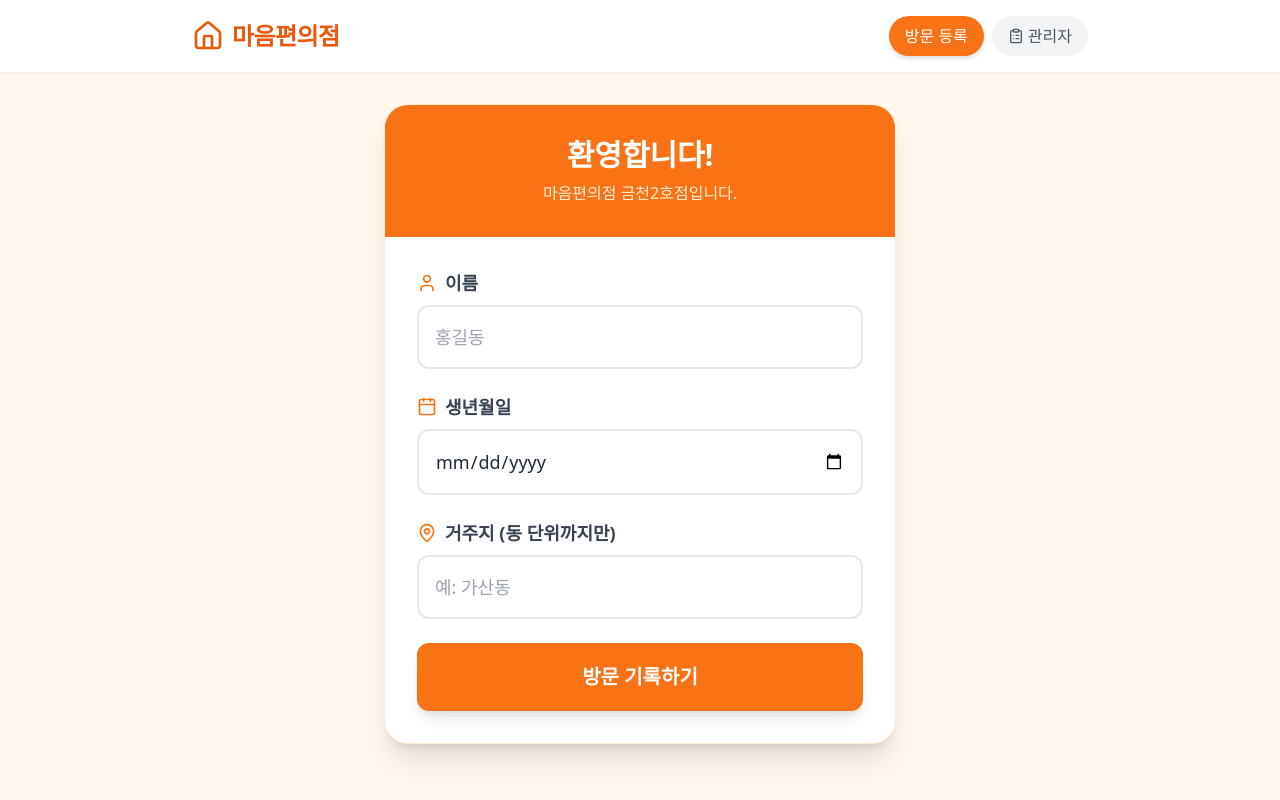
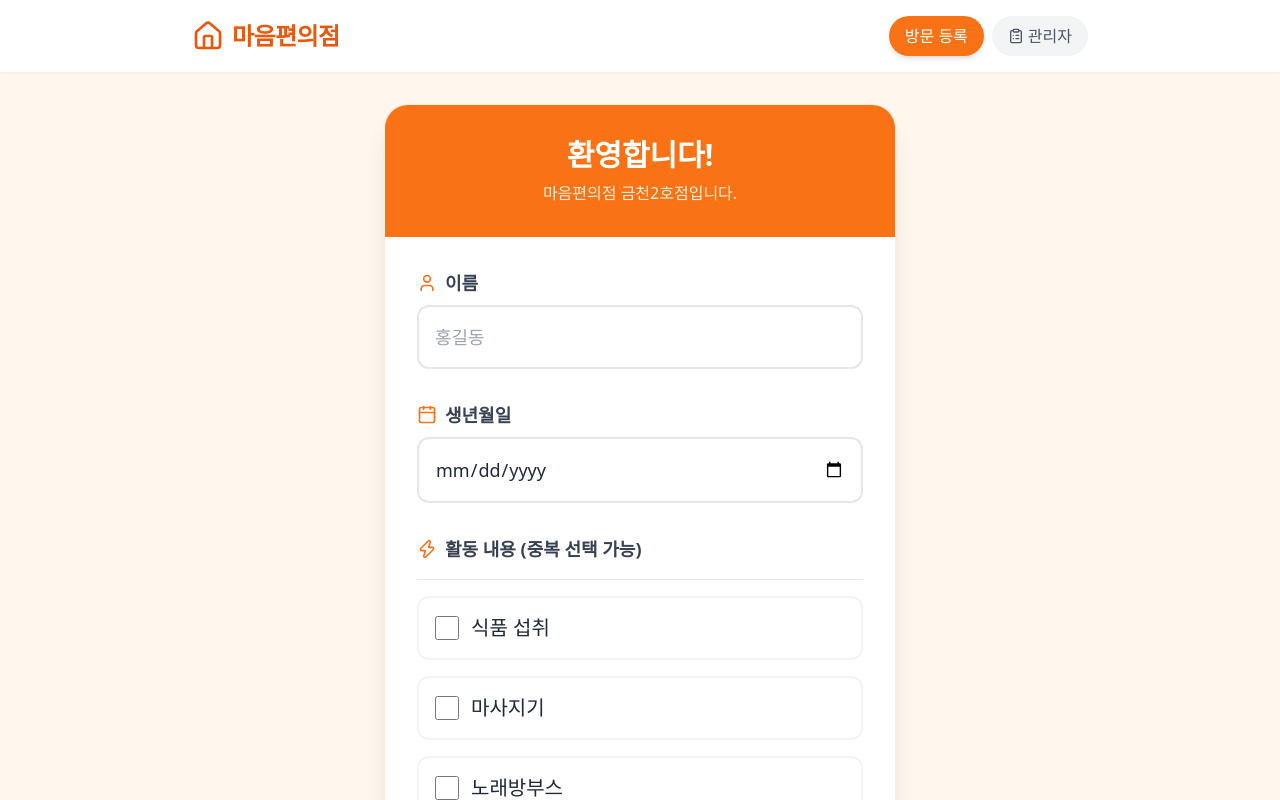
Before and after one commit to vaqui1220/maum-store, a React (Create React App) app: page / in a window 1280 px wide. Shown: the top 800 px of the page. Built offline with nearby package versions, Linux system fonts and the light colour scheme.

Commit message:
거주지 삭제 및 활동내용 추가

```diff
--- a/src/App.js
+++ b/src/App.js
@@ -1,36 +1,57 @@
 import React, { useState, useEffect } from 'react';
-import { User, Calendar, MapPin, ClipboardList, Clock, Download, Home, Edit2, Trash2, Check, X } from 'lucide-react';
+import { User, Calendar, ClipboardList, Clock, Download, Home, Edit2, Trash2, Check, X, Coffee, Music, Zap } from 'lucide-react';
 
 export default function App() {
   const [activeTab, setActiveTab] = useState('register');
   const [visitors, setVisitors] = useState([]);
-  const [formData, setFormData] = useState({ name: '', birthDate: '', residence: '' });
+  const [formData, setFormData] = useState({
+    name: '',
+    birthDate: '',
+    foodEnabled: false,
+    foodType: '',
+    massage: false,
+    karaoke: false
+  });
   const [filter, setFilter] = useState('all');
 
   const [editingId, setEditingId] = useState(null);
-  const [editFormData, setEditFormData] = useState({ name: '', birthDate: '', residence: '' });
+  const [editFormData, setEditFormData] = useState({});
   const [deleteConfirmId, setDeleteConfirmId] = useState(null);
 
   useEffect(() => {
-    const savedData = localStorage.getItem('maum_visitors');
+    const savedData = localStorage.getItem('maum_visitors_v2');
     if (savedData) {
       setVisitors(JSON.parse(savedData));
     }
   }, []);
 
   useEffect(() => {
-    localStorage.setItem('maum_visitors', JSON.stringify(visitors));
+    localStorage.setItem('maum_visitors_v2', JSON.stringify(visitors));
   }, [visitors]);
 
   const handleInputChange = (e) => {
-    const { name, value } = e.target;
-    setFormData(prev => ({ ...prev, [name]: value }));
+    const { name, value, type, checked } = e.target;
+    setFormData(prev => ({
+      ...prev,
+      [name]: type === 'checkbox' ? checked : value
+    }));
   };
 
   const handleSubmit = (e) => {
     e.preventDefault();
-    if (!formData.name || !formData.birthDate || !formData.residence) {
-      alert('모든 항목을 입력해주세요.');
+    if (!formData.name || !formData.birthDate) {
+      alert('이름과 생년월일을 입력해주세요.');
+      return;
+    }
+
+    // 활동 내용 문자열 생성
+    let activities = [];
+    if (formData.foodEnabled && formData.foodType) activities.push(`식품(${formData.foodType})`);
+    if (formData.massage) activities.push('마사지기');
+    if (formData.karaoke) activities.push('노래방부스');
+
+    if (activities.length === 0) {
+      alert('활동 내용을 최소 하나 이상 선택해주세요.');
       return;
     }
 
@@ -38,13 +59,13 @@ export default function App() {
       id: Date.now().toString(),
       name: formData.name,
       birthDate: formData.birthDate,
-      residence: formData.residence,
+      activity: activities.join(', '),
       visitDate: new Date().toISOString(),
     };
 
     setVisitors(prev => [newVisitor, ...prev]);
-    setFormData({ name: '', birthDate: '', residence: '' });
-    alert(`${formData.name}님, 마음편의점 방문을 환영합니다!`);
+    setFormData({ name: '', birthDate: '', foodEnabled: false, foodType: '', massage: false, karaoke: false });
+    alert(`${formData.name}님, 방문 기록이 완료되었습니다!`);
   };
 
   const getFilteredVisitors = () => {
@@ -63,39 +84,18 @@ export default function App() {
     });
   };
 
-  const handleEditClick = (visitor) => {
-    setEditingId(visitor.id);
-    setEditFormData({ name: visitor.name, birthDate: visitor.birthDate, residence: visitor.residence });
-    setDeleteConfirmId(null);
-  };
-
-  const handleEditChange = (e) => {
-    const { name, value } = e.target;
-    setEditFormData(prev => ({ ...prev, [name]: value }));
-  };
-
-  const handleUpdate = (id) => {
-    setVisitors(prev => prev.map(v => v.id === id ? { ...v, ...editFormData } : v));
-    setEditingId(null);
-  };
-
-  const handleDelete = (id) => {
-    setVisitors(prev => prev.filter(v => v.id !== id));
-    setDeleteConfirmId(null);
-  };
-
   const downloadCSV = () => {
     const filteredData = getFilteredVisitors();
     if (filteredData.length === 0) {
       alert('다운로드할 데이터가 없습니다.');
       return;
     }
-    const headers = ['방문일시', '이름', '생년월일', '거주지'];
+    const headers = ['방문일시', '이름', '생년월일', '활동내용'];
     const csvData = filteredData.map(v => [
       new Date(v.visitDate).toLocaleString('ko-KR'),
       v.name,
       v.birthDate,
-      v.residence
+      v.activity
     ]);
     const csvContent = [headers.join(','), ...csvData.map(row => row.join(','))].join('\n');
     const blob = new Blob(["\uFEFF" + csvContent], { type: 'text/csv;charset=utf-8;' });
@@ -107,7 +107,7 @@ export default function App() {
   };
 
   return (
-    <div className="min-h-screen bg-orange-50 font-sans text-gray-800 selection:bg-orange-200">
+    <div className="min-h-screen bg-orange-50 font-sans text-gray-800 selection:bg-orange-200 pb-10">
       <header className="bg-white shadow-sm p-4 sticky top-0 z-10">
         <div className="max-w-4xl mx-auto flex justify-between items-center">
           <div className="flex items-center gap-2 text-orange-600">
@@ -128,20 +128,57 @@ export default function App() {
               <h2 className="text-3xl font-bold mb-2">환영합니다!</h2>
               <p className="text-orange-100">마음편의점 금천2호점입니다.</p>
             </div>
-            <form onSubmit={handleSubmit} className="p-8 space-y-6">
+
+            <form onSubmit={handleSubmit} className="p-8 space-y-8">
               <div className="space-y-2">
                 <label className="flex items-center gap-2 text-lg font-semibold text-gray-700"><User className="w-5 h-5 text-orange-500" /> 이름</label>
                 <input type="text" name="name" value={formData.name} onChange={handleInputChange} placeholder="홍길동" className="w-full p-4 text-lg border-2 border-gray-200 rounded-xl focus:border-orange-500 focus:ring-2 focus:ring-orange-200 outline-none transition-all" />
               </div>
+
               <div className="space-y-2">
                 <label className="flex items-center gap-2 text-lg font-semibold text-gray-700"><Calendar className="w-5 h-5 text-orange-500" /> 생년월일</label>
                 <input type="date" name="birthDate" value={formData.birthDate} onChange={handleInputChange} max={new Date().toISOString().split("T")[0]} className="w-full p-4 text-lg border-2 border-gray-200 rounded-xl focus:border-orange-500 focus:ring-2 focus:ring-orange-200 outline-none transition-all" />
               </div>
-              <div className="space-y-2">
-                <label className="flex items-center gap-2 text-lg font-semibold text-gray-700"><MapPin className="w-5 h-5 text-orange-500" /> 거주지 (동 단위까지만)</label>
-                <input type="text" name="residence" value={formData.residence} onChange={handleInputChange} placeholder="예: 가산동" className="w-full p-4 text-lg border-2 border-gray-200 rounded-xl focus:border-orange-500 focus:ring-2 focus:ring-orange-200 outline-none transition-all" />
+
+              <div className="space-y-4">
+                <label className="flex items-center gap-2 text-lg font-semibold text-gray-700"><Zap className="w-5 h-5 text-orange-500" /> 활동 내용 (중복 선택 가능)</label>
+
+                <div className="space-y-4 border-t pt-4">
+                  {/* 식품 섭취 섹션 */}
+                  <div className={`p-4 rounded-xl border-2 transition-all ${formData.foodEnabled ? 'border-orange-400 bg-orange-50' : 'border-gray-100'}`}>
+                    <label className="flex items-center gap-3 cursor-pointer">
+                      <input type="checkbox" name="foodEnabled" checked={formData.foodEnabled} onChange={handleInputChange} className="w-6 h-6 accent-orange-500" />
+                      <span className="text-xl font-medium">식품 섭취</span>
+                    </label>
+                    {formData.foodEnabled && (
+                      <div className="flex gap-4 mt-4 ml-9">
+                        <label className="flex items-center gap-2 cursor-pointer bg-white px-4 py-2 rounded-lg border shadow-sm">
+                          <input type="radio" name="foodType" value="라면" checked={formData.foodType === '라면'} onChange={handleInputChange} className="w-5 h-5 accent-orange-500" />
+                          <span className="text-lg">라면</span>
+                        </label>
+                        <label className="flex items-center gap-2 cursor-pointer bg-white px-4 py-2 rounded-lg border shadow-sm">
+                          <input type="radio" name="foodType" value="음료" checked={formData.foodType === '음료'} onChange={handleInputChange} className="w-5 h-5 accent-orange-500" />
+                          <span className="text-lg">음료</span>
+                        </label>
+                      </div>
+                    )}
+                  </div>
+
+                  {/* 마사지기 */}
+                  <label className={`flex items-center gap-3 p-4 rounded-xl border-2 cursor-pointer transition-all ${formData.massage ? 'border-orange-400 bg-orange-50' : 'border-gray-100'}`}>
+                    <input type="checkbox" name="massage" checked={formData.massage} onChange={handleInputChange} className="w-6 h-6 accent-orange-500" />
+                    <span className="text-xl font-medium">마사지기</span>
+                  </label>
+
+                  {/* 노래방부스 */}
+                  <label className={`flex items-center gap-3 p-4 rounded-xl border-2 cursor-pointer transition-all ${formData.karaoke ? 'border-orange-400 bg-orange-50' : 'border-gray-100'}`}>
+                    <input type="checkbox" name="karaoke" checked={formData.karaoke} onChange={handleInputChange} className="w-6 h-6 accent-orange-500" />
+                    <span className="text-xl font-medium">노래방부스</span>
+                  </label>
+                </div>
               </div>
-              <button type="submit" className="w-full bg-orange-500 hover:bg-orange-600 text-white text-xl font-bold py-5 rounded-xl shadow-lg transform transition active:scale-95 mt-4">방문 기록하기</button>
+
+              <button type="submit" className="w-full bg-orange-500 hover:bg-orange-600 text-white text-2xl font-bold py-6 rounded-2xl shadow-lg transform transition active:scale-95 mt-4">방문 기록하기</button>
             </form>
           </div>
         )}
@@ -149,52 +186,45 @@ export default function App() {
         {activeTab === 'admin' && (
           <div className="bg-white rounded-3xl shadow-lg border border-gray-100 p-6 md:p-8">
             <div className="flex flex-col md:flex-row justify-between items-start md:items-center mb-8 gap-4">
-              <div>
-                <h2 className="text-2xl font-bold text-gray-800 flex items-center gap-2"><ClipboardList className="w-6 h-6 text-teal-600" /> 방문자 데이터 리스트</h2>
-              </div>
+              <h2 className="text-2xl font-bold text-gray-800 flex items-center gap-2">방문자 리스트</h2>
               <div className="flex gap-2 w-full md:w-auto">
-                <select value={filter} onChange={(e) => setFilter(e.target.value)} className="p-3 border border-gray-300 rounded-lg bg-gray-50 focus:outline-none focus:ring-2 focus:ring-teal-500 flex-1 md:flex-none">
+                <select value={filter} onChange={(e) => setFilter(e.target.value)} className="p-3 border rounded-lg bg-gray-50 outline-none focus:ring-2 focus:ring-teal-500">
                   <option value="all">전체 보기</option>
                   <option value="week">최근 1주일</option>
                   <option value="month">이번 달</option>
                 </select>
-                <button onClick={downloadCSV} className="bg-teal-600 hover:bg-teal-700 text-white px-5 py-3 rounded-lg font-medium flex items-center gap-2 transition-colors whitespace-nowrap"><Download className="w-5 h-5" /> 다운로드</button>
+                <button onClick={downloadCSV} className="bg-teal-600 hover:bg-teal-700 text-white px-5 py-3 rounded-lg font-medium flex items-center gap-2">
+                  <Download className="w-5 h-5" /> 엑셀 다운로드
+                </button>
               </div>
             </div>
+
             <div className="overflow-x-auto rounded-xl border border-gray-200">
               <table className="w-full text-left border-collapse">
                 <thead>
-                  <tr className="bg-gray-50 text-gray-600 border-b border-gray-200">
+                  <tr className="bg-gray-50 text-gray-600 border-b">
                     <th className="p-4 font-semibold">일시</th>
                     <th className="p-4 font-semibold">이름</th>
                     <th className="p-4 font-semibold">생년월일</th>
-                    <th className="p-4 font-semibold">거주지</th>
+                    <th className="p-4 font-semibold">활동 내용</th>
                     <th className="p-4 font-semibold text-center">관리</th>
                   </tr>
                 </thead>
                 <tbody>
                   {getFilteredVisitors().map((visitor) => (
-                    <tr key={visitor.id} className="border-b border-gray-100 hover:bg-teal-50/50 transition-colors">
-                      <td className="p-4 text-sm text-gray-600">{new Date(visitor.visitDate).toLocaleString('ko-KR', { year: '2-digit', month: '2-digit', day: '2-digit', hour: '2-digit', minute: '2-digit' })}</td>
-                      <td className="p-4 font-medium text-gray-800">{editingId === visitor.id ? <input type="text" name="name" value={editFormData.name} onChange={handleEditChange} className="w-full p-1 border rounded" /> : visitor.name}</td>
-                      <td className="p-4 text-gray-600">{editingId === visitor.id ? <input type="date" name="birthDate" value={editFormData.birthDate} onChange={handleEditChange} className="w-full p-1 border rounded" /> : visitor.birthDate}</td>
-                      <td className="p-4 text-gray-600">{editingId === visitor.id ? <input type="text" name="residence" value={editFormData.residence} onChange={handleEditChange} className="w-full p-1 border rounded" /> : visitor.residence}</td>
+                    <tr key={visitor.id} className="border-b hover:bg-teal-50/30 transition-colors">
+                      <td className="p-4 text-sm text-gray-600">{new Date(visitor.visitDate).toLocaleString('ko-KR', { month: '2-digit', day: '2-digit', hour: '2-digit', minute: '2-digit' })}</td>
+                      <td className="p-4 font-medium text-gray-800">{visitor.name}</td>
+                      <td className="p-4 text-gray-600">{visitor.birthDate}</td>
+                      <td className="p-4"><span className="px-3 py-1 bg-orange-100 text-orange-700 rounded-full text-sm font-medium">{visitor.activity}</span></td>
                       <td className="p-4 text-center">
-                        {editingId === visitor.id ? (
-                          <div className="flex justify-center gap-1">
-                            <button onClick={() => handleUpdate(visitor.id)} className="p-1 bg-green-500 text-white rounded"><Check className="w-4 h-4"/></button>
-                            <button onClick={() => setEditingId(null)} className="p-1 bg-gray-200 text-gray-700 rounded"><X className="w-4 h-4"/></button>
-                          </div>
-                        ) : deleteConfirmId === visitor.id ? (
+                        {deleteConfirmId === visitor.id ? (
                           <div className="flex gap-1 justify-center">
-                            <button onClick={() => handleDelete(visitor.id)} className="text-xs p-1 bg-red-500 text-white rounded">삭제</button>
-                            <button onClick={() => setDeleteConfirmId(null)} className="text-xs p-1 bg-gray-200 text-gray-700 rounded">취소</button>
+                            <button onClick={() => { setVisitors(prev => prev.filter(v => v.id !== visitor.id)); setDeleteConfirmId(null); }} className="text-xs p-1 bg-red-500 text-white rounded">확인</button>
+                            <button onClick={() => setDeleteConfirmId(null)} className="text-xs p-1 bg-gray-200 rounded">취소</button>
                           </div>
                         ) : (
-                          <div className="flex justify-center gap-2">
-                            <button onClick={() => handleEditClick(visitor)} className="p-1 text-blue-600"><Edit2 className="w-4 h-4"/></button>
-                            <button onClick={() => setDeleteConfirmId(visitor.id)} className="p-1 text-red-600"><Trash2 className="w-4 h-4"/></button>
-                          </div>
+                          <button onClick={() => setDeleteConfirmId(visitor.id)} className="p-1 text-red-600 hover:bg-red-50 rounded"><Trash2 className="w-4 h-4"/></button>
                         )}
                       </td>
                     </tr>
```
